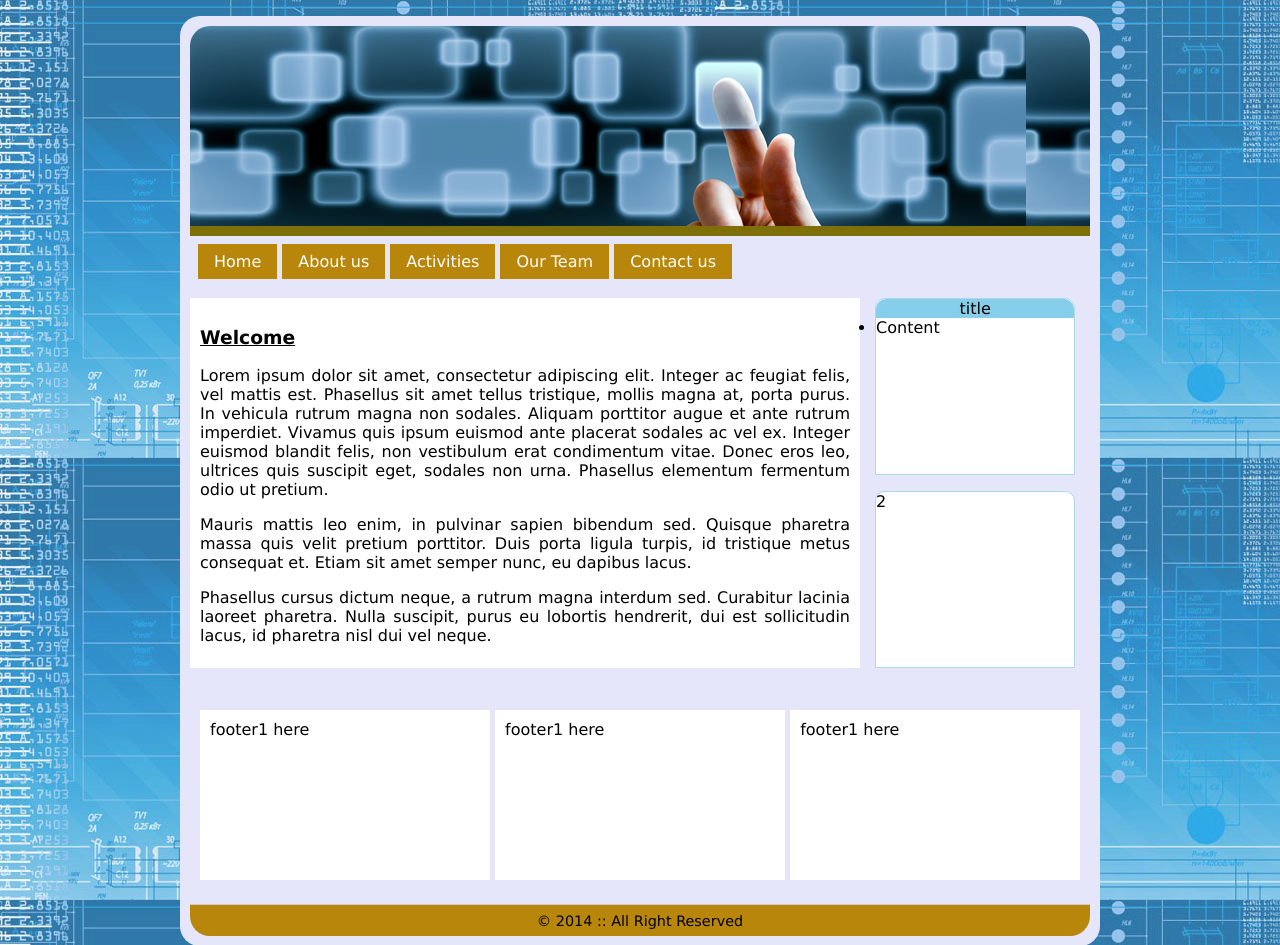
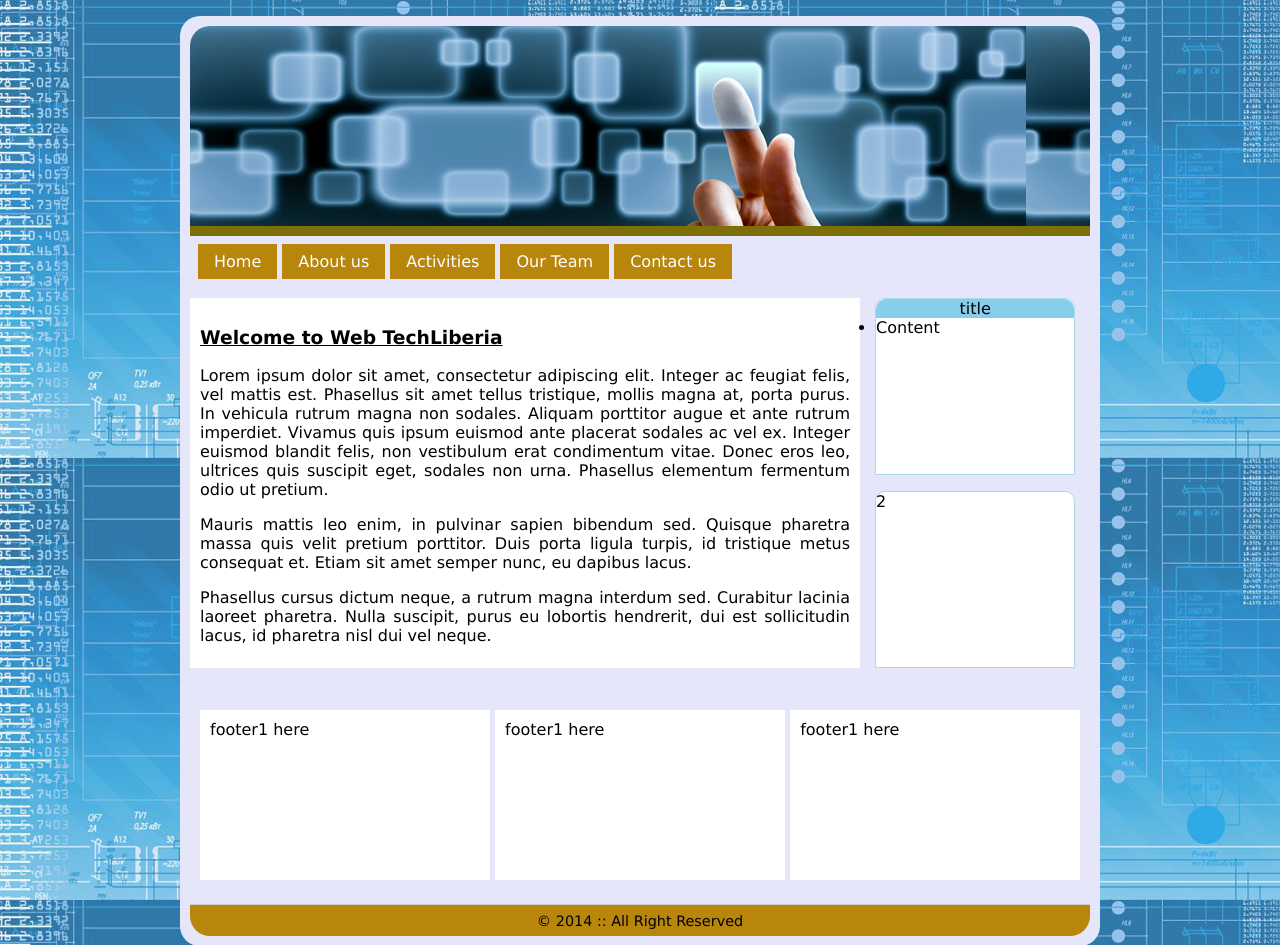
Before and after one commit to mentowah/Html-layout, a PHP site: page / in a window 1280 px wide. Shown: the top 945 px of the page. Run offline with PHP 8.4, Linux system fonts and the light colour scheme.

Commit message:
Change welcome message

```diff
--- a/index.php
+++ b/index.php
@@ -24,7 +24,7 @@
 
 
 			<div class="content">
-					<h3><u>Welcome</u></h3>
+					<h3><u>Welcome to Web TechLiberia</u></h3>
 				<p>Lorem ipsum dolor sit amet, consectetur adipiscing elit.
 					Integer ac feugiat felis, vel mattis est. Phasellus sit
 					amet tellus tristique, mollis magna at, porta purus.
```
